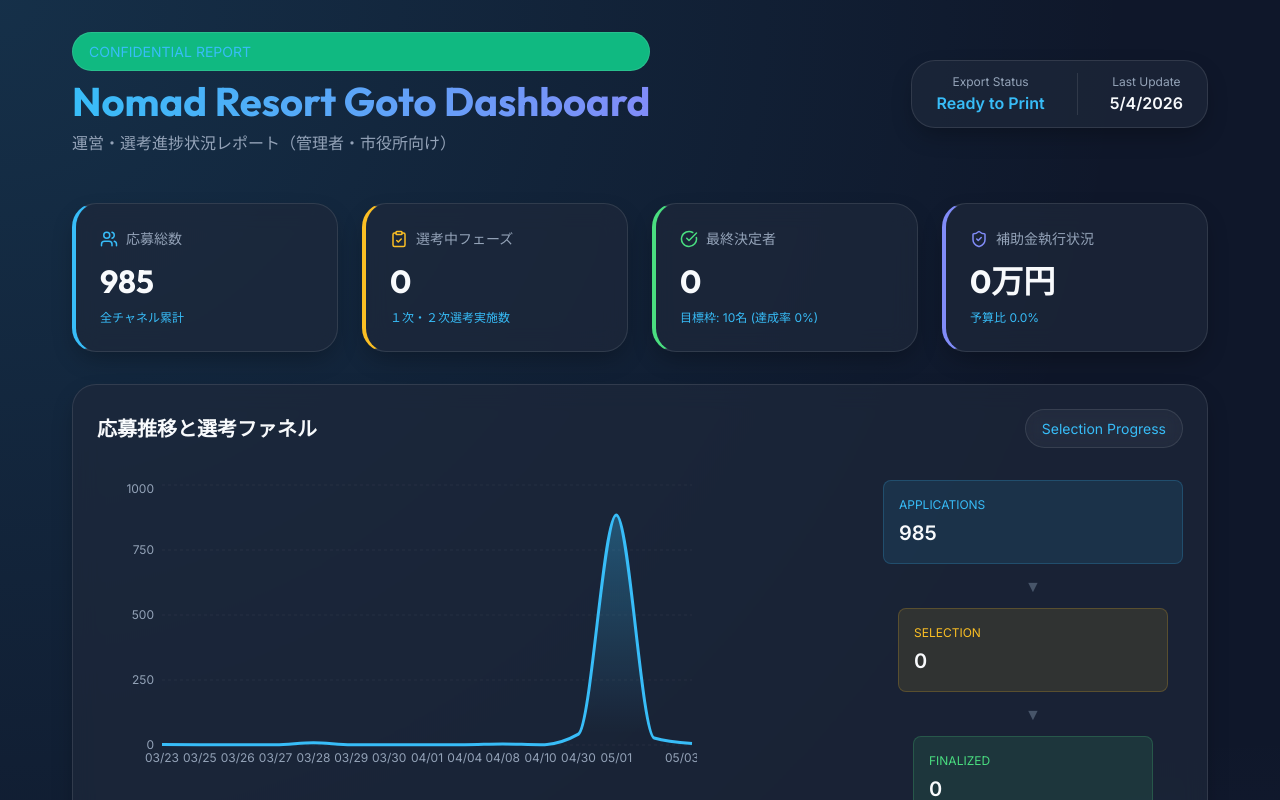
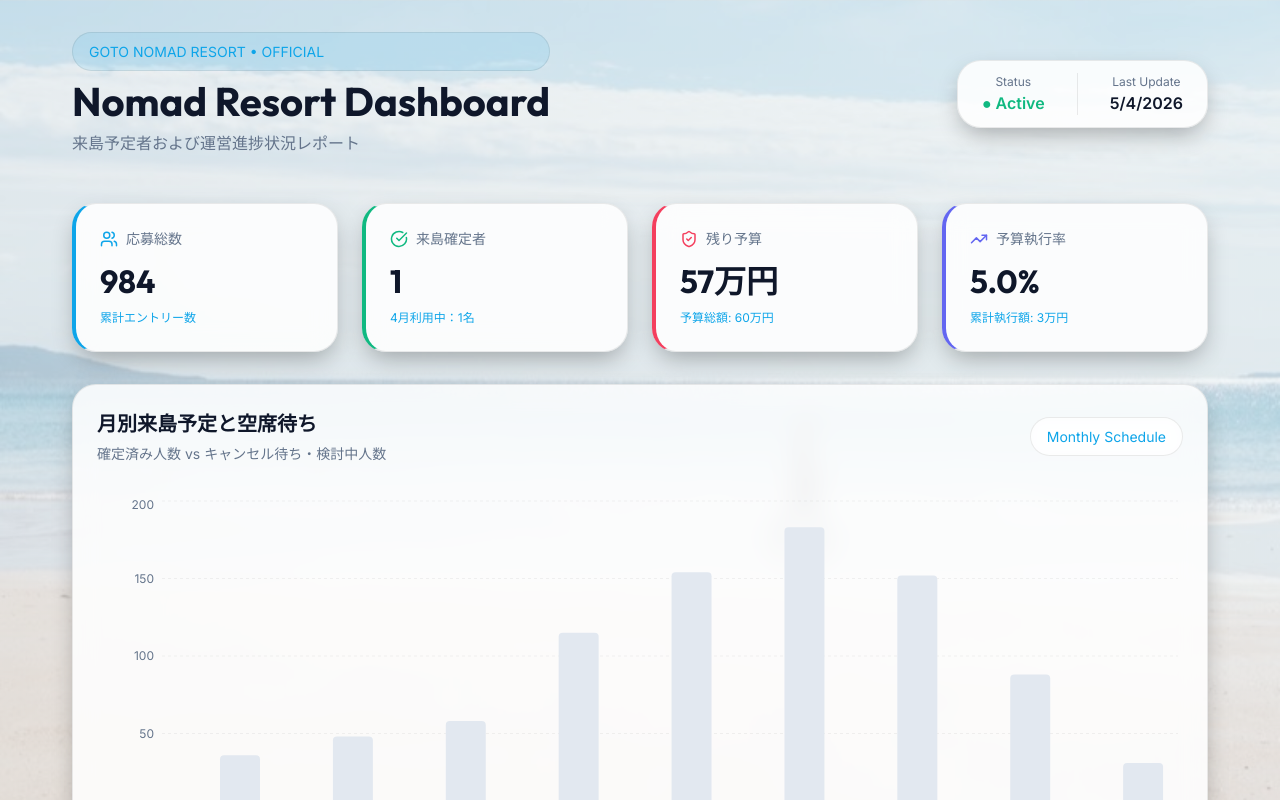
Before and after one commit to nomad-resort/digital-nomad-goto-longstaysupport, a React (Vite) app: page / in a window 1280 px wide. Shown: the top 800 px of the page. Built offline with nearby package versions, Linux system fonts and the light colour scheme.

Commit message:
style: switch to light mode with beach background, update budget and monthly schedule logic

```diff
--- a/src/App.jsx
+++ b/src/App.jsx
@@ -41,28 +41,23 @@ const StatCard = ({ icon: Icon, label, value, subValue, color }) => (
 );
 
 function App() {
-  const planColors = ['#38bdf8', '#818cf8', '#f472b6', '#fbbf24'];
+  const planColors = ['#0ea5e9', '#6366f1', '#f43f5e', '#f59e0b'];
 
-  // リアルな進捗データを取得（CSV集計結果）
-  const progressData = {
-    screening: (dashboardData.progress.phase1 || 0) + (dashboardData.progress.phase2 || 0),
-    finalized: dashboardData.progress.finalized || 0,
-    budgetTotal: 5000000,
-    budgetUsed: (dashboardData.progress.finalized || 0) * 100000 // 仮に1人10万円として計算
-  };
+  const budget = dashboardData.budget;
+  const progress = dashboardData.progress;
 
   return (
     <div className="dashboard-container">
       <header className="header animate-fade-in">
         <div>
-          <div className="badge" style={{ background: '#10b981' }}>CONFIDENTIAL REPORT</div>
-          <h1>Nomad Resort Goto Dashboard</h1>
-          <p style={{ color: 'var(--text-muted)' }}>運営・選考進捗状況レポート（管理者・市役所向け）</p>
+          <div className="badge" style={{ background: 'rgba(14, 165, 233, 0.1)', color: 'var(--primary)' }}>GOTO NOMAD RESORT • OFFICIAL</div>
+          <h1 style={{ color: 'var(--text-main)', background: 'none', WebkitTextFillColor: 'initial' }}>Nomad Resort Dashboard</h1>
+          <p style={{ color: 'var(--text-muted)' }}>来島予定者および運営進捗状況レポート</p>
         </div>
         <div className="card" style={{ padding: '0.75rem 1.5rem', display: 'flex', gap: '2rem' }}>
           <div style={{ textAlign: 'center' }}>
-            <div style={{ fontSize: '0.75rem', color: 'var(--text-muted)' }}>Export Status</div>
-            <div style={{ fontSize: '1rem', fontWeight: 600, color: '#38bdf8' }}>Ready to Print</div>
+            <div style={{ fontSize: '0.75rem', color: 'var(--text-muted)' }}>Status</div>
+            <div style={{ fontSize: '1rem', fontWeight: 600, color: '#10b981' }}>● Active</div>
           </div>
           <div style={{ borderLeft: '1px solid var(--border)' }}></div>
           <div style={{ textAlign: 'center' }}>
@@ -77,112 +72,73 @@ function App() {
           icon={Users}
           label="応募総数"
           value={dashboardData.total.toLocaleString()}
-          subValue="全チャネル累計"
-          color="#38bdf8"
-        />
-        <StatCard
-          icon={ClipboardCheck}
-          label="選考中フェーズ"
-          value={progressData.screening}
-          subValue="１次・２次選考実施数"
-          color="#fbbf24"
+          subValue="累計エントリー数"
+          color="#0ea5e9"
         />
         <StatCard
           icon={CheckCircle}
-          label="最終決定者"
-          value={progressData.finalized}
-          subValue={`目標枠: 10名 (達成率 ${(progressData.finalized/10*100).toFixed(0)}%)`}
-          color="#4ade80"
+          label="来島確定者"
+          value={progress.finalized}
+          subValue="4月利用中：1名"
+          color="#10b981"
         />
         <StatCard
           icon={ShieldCheck}
-          label="補助金執行状況"
-          value={`${(progressData.budgetUsed / 10000).toLocaleString()}万円`}
-          subValue={`予算比 ${(progressData.budgetUsed/progressData.budgetTotal*100).toFixed(1)}%`}
-          color="#818cf8"
+          label="残り予算"
+          value={`${(budget.remaining / 10000).toLocaleString()}万円`}
+          subValue={`予算総額: ${(budget.total / 10000).toLocaleString()}万円`}
+          color="#f43f5e"
+        />
+        <StatCard
+          icon={TrendingUp}
+          label="予算執行率"
+          value={`${((budget.used / budget.total) * 100).toFixed(1)}%`}
+          subValue={`累計執行額: ${(budget.used / 10000).toLocaleString()}万円`}
+          color="#6366f1"
         />
       </section>
 
       <section className="charts-grid" style={{ marginBottom: '2rem' }}>
-        <div className="card animate-fade-in" style={{ gridColumn: 'span 2', minHeight: '400px' }}>
+        <div className="card animate-fade-in" style={{ gridColumn: 'span 2', minHeight: '450px' }}>
           <div style={{ display: 'flex', justifyContent: 'space-between', alignItems: 'center', marginBottom: '2rem' }}>
-            <h3 className="chart-title" style={{ marginBottom: 0 }}>応募推移と選考ファネル</h3>
-            <div className="badge">Selection Progress</div>
+            <div>
+              <h3 className="chart-title" style={{ marginBottom: '0.25rem' }}>月別来島予定と空席待ち</h3>
+              <p style={{ fontSize: '0.875rem', color: 'var(--text-muted)' }}>確定済み人数 vs キャンセル待ち・検討中人数</p>
+            </div>
+            <div className="badge">Monthly Schedule</div>
           </div>
 
-          <div style={{ display: 'grid', gridTemplateColumns: '1fr 300px', gap: '3rem' }}>
-            {/* Trend Chart */}
-            <div style={{ width: '100%', height: 300 }}>
-              <AreaChart width={600} height={300} data={dashboardData.dailyData}>
-                <defs>
-                  <linearGradient id="colorCount" x1="0" y1="0" x2="0" y2="1">
-                    <stop offset="5%" stopColor="#38bdf8" stopOpacity={0.3}/>
-                    <stop offset="95%" stopColor="#38bdf8" stopOpacity={0}/>
-                  </linearGradient>
-                </defs>
-                <CartesianGrid strokeDasharray="3 3" stroke="rgba(255,255,255,0.05)" vertical={false} />
-                <XAxis dataKey="date" stroke="#94a3b8" fontSize={12} tickLine={false} axisLine={false} />
-                <YAxis stroke="#94a3b8" fontSize={12} tickLine={false} axisLine={false} />
+          <div style={{ width: '100%', height: 350 }}>
+            <ResponsiveContainer>
+              <BarChart data={progress.monthly}>
+                <CartesianGrid strokeDasharray="3 3" stroke="rgba(0,0,0,0.05)" vertical={false} />
+                <XAxis dataKey="month" stroke="#64748b" fontSize={12} tickLine={false} axisLine={false} />
+                <YAxis stroke="#64748b" fontSize={12} tickLine={false} axisLine={false} />
                 <Tooltip
-                  contentStyle={{ backgroundColor: '#1e293b', border: '1px solid rgba(255,255,255,0.1)', borderRadius: '8px' }}
-                  itemStyle={{ color: '#f8fafc' }}
+                  cursor={{ fill: 'rgba(0,0,0,0.02)' }}
+                  contentStyle={{ backgroundColor: '#fff', border: '1px solid rgba(0,0,0,0.1)', borderRadius: '12px', boxShadow: '0 10px 15px -3px rgba(0,0,0,0.1)' }}
                 />
-                <Area type="monotone" dataKey="count" stroke="#38bdf8" strokeWidth={3} fillOpacity={1} fill="url(#colorCount)" />
-              </AreaChart>
-            </div>
-
-            {/* Selection Funnel Visualization */}
-            <div className="funnel-viz" style={{ display: 'flex', flexDirection: 'column', gap: '10px' }}>
-              <div style={{ padding: '15px', background: 'rgba(56, 189, 248, 0.1)', borderRadius: '8px', border: '1px solid rgba(56, 189, 248, 0.2)' }}>
-                <div style={{ fontSize: '0.75rem', color: '#38bdf8', marginBottom: '4px' }}>APPLICATIONS</div>
-                <div style={{ fontSize: '1.25rem', fontWeight: 600 }}>{dashboardData.total}</div>
-              </div>
-              <div style={{ textAlign: 'center', color: '#475569' }}>▼</div>
-              <div style={{ padding: '15px', background: 'rgba(251, 191, 36, 0.1)', borderRadius: '8px', border: '1px solid rgba(251, 191, 36, 0.2)', width: '90%', margin: '0 auto' }}>
-                <div style={{ fontSize: '0.75rem', color: '#fbbf24', marginBottom: '4px' }}>SELECTION</div>
-                <div style={{ fontSize: '1.25rem', fontWeight: 600 }}>{progressData.screening}</div>
-              </div>
-              <div style={{ textAlign: 'center', color: '#475569' }}>▼</div>
-              <div style={{ padding: '15px', background: 'rgba(74, 222, 128, 0.1)', borderRadius: '8px', border: '1px solid rgba(74, 222, 128, 0.2)', width: '80%', margin: '0 auto' }}>
-                <div style={{ fontSize: '0.75rem', color: '#4ade80', marginBottom: '4px' }}>FINALIZED</div>
-                <div style={{ fontSize: '1.25rem', fontWeight: 600 }}>{progressData.finalized}</div>
-              </div>
-            </div>
+                <Bar dataKey="finalized" name="来島確定" fill="#10b981" radius={[4, 4, 0, 0]} barSize={40} />
+                <Bar dataKey="waitlist" name="空席待ち" fill="#e2e8f0" radius={[4, 4, 0, 0]} barSize={40} />
+              </BarChart>
+            </ResponsiveContainer>
           </div>
         </div>
       </section>
 
       <section className="charts-grid">
         <div className="card animate-fade-in">
-          <h3 className="chart-title">希望滞在時期（月別・重複込）</h3>
-          <div style={{ width: '100%', height: 300 }}>
-            <ResponsiveContainer>
-              <BarChart data={dashboardData.periodData}>
-                <CartesianGrid strokeDasharray="3 3" stroke="rgba(255,255,255,0.05)" vertical={false} />
-                <XAxis dataKey="name" stroke="#94a3b8" fontSize={12} tickLine={false} axisLine={false} />
-                <YAxis stroke="#94a3b8" fontSize={12} tickLine={false} axisLine={false} />
-                <Tooltip
-                  cursor={{ fill: 'rgba(255,255,255,0.05)' }}
-                  contentStyle={{ backgroundColor: '#1e293b', border: '1px solid rgba(255,255,255,0.1)', borderRadius: '8px' }}
-                />
-                <Bar dataKey="value" fill="#818cf8" radius={[4, 4, 0, 0]} />
-              </BarChart>
-            </ResponsiveContainer>
-          </div>
-        </div>
-
-        <div className="card animate-fade-in">
           <h3 className="chart-title">国籍・居住地域別（Top 10）</h3>
           <div style={{ width: '100%', height: 300 }}>
             <ResponsiveContainer>
               <BarChart data={dashboardData.countryData} layout="vertical">
-                <CartesianGrid strokeDasharray="3 3" stroke="rgba(255,255,255,0.05)" horizontal={false} />
-                <XAxis type="number" stroke="#94a3b8" fontSize={12} tickLine={false} axisLine={false} />
-                <YAxis dataKey="name" type="category" stroke="#94a3b8" fontSize={12} tickLine={false} axisLine={false} width={100} />
+                <CartesianGrid strokeDasharray="3 3" stroke="rgba(0,0,0,0.05)" horizontal={false} />
+                <XAxis type="number" stroke="#64748b" fontSize={12} tickLine={false} axisLine={false} />
+                <YAxis dataKey="name" type="category" stroke="#64748b" fontSize={12} tickLine={false} axisLine={false} width={100} />
                 <Tooltip
-                  contentStyle={{ backgroundColor: '#1e293b', border: '1px solid rgba(255,255,255,0.1)', borderRadius: '8px' }}
+                  contentStyle={{ backgroundColor: '#fff', border: '1px solid rgba(0,0,0,0.1)', borderRadius: '12px' }}
                 />
-                <Bar dataKey="value" fill="#10b981" radius={[0, 4, 4, 0]} />
+                <Bar dataKey="value" fill="#0ea5e9" radius={[0, 4, 4, 0]} />
               </BarChart>
             </ResponsiveContainer>
           </div>
@@ -208,7 +164,7 @@ function App() {
                   ))}
                 </Pie>
                 <Tooltip
-                  contentStyle={{ backgroundColor: '#1e293b', border: '1px solid rgba(255,255,255,0.1)', borderRadius: '8px' }}
+                  contentStyle={{ backgroundColor: '#fff', border: '1px solid rgba(0,0,0,0.1)', borderRadius: '12px' }}
                 />
               </PieChart>
             </ResponsiveContainer>
@@ -217,7 +173,7 @@ function App() {
       </section>
 
       <footer style={{ marginTop: '4rem', textAlign: 'center', color: 'var(--text-muted)', fontSize: '0.875rem', paddingBottom: '2rem' }}>
-        © 2024 Goto City & Nomad Resort Partnership | Confidential Progress Report
+        © 2024 Goto City & Nomad Resort Partnership | Operational Report Dashboard
       </footer>
     </div>
   );
--- a/src/data.json
+++ b/src/data.json
@@ -1,15 +1,61 @@
 {
-  "total": 985,
+  "total": 984,
+  "budget": {
+    "total": 600000,
+    "used": 30000,
+    "remaining": 570000
+  },
   "progress": {
-    "phase1": 0,
-    "phase2": 0,
-    "finalized": 0
+    "finalized": 1,
+    "monthly": [
+      {
+        "month": "4\u6708",
+        "finalized": 1,
+        "waitlist": 36
+      },
+      {
+        "month": "5\u6708",
+        "finalized": 0,
+        "waitlist": 48
+      },
+      {
+        "month": "6\u6708",
+        "finalized": 0,
+        "waitlist": 58
+      },
+      {
+        "month": "7\u6708",
+        "finalized": 0,
+        "waitlist": 115
+      },
+      {
+        "month": "8\u6708",
+        "finalized": 0,
+        "waitlist": 154
+      },
+      {
+        "month": "9\u6708",
+        "finalized": 0,
+        "waitlist": 183
+      },
+      {
+        "month": "10\u6708",
+        "finalized": 0,
+        "waitlist": 152
+      },
+      {
+        "month": "11\u6708",
+        "finalized": 0,
+        "waitlist": 88
+      },
+      {
+        "month": "12\u6708",
+        "finalized": 0,
+        "waitlist": 31
+      }
+    ]
   },
   "planData": [
-    {
-      "name": "Unknown",
-      "value": 1
-    },
     {
       "name": "When would you like to stay in Goto?",
       "value": 1
@@ -27,118 +73,7 @@
       "value": 26
     }
   ],
-  "periodData": [
-    {
-      "name": "1\u6708",
-      "value": 22
-    },
-    {
-      "name": "2\u6708",
-      "value": 25
-    },
-    {
-      "name": "3\u6708",
-      "value": 34
-    },
-    {
-      "name": "4\u6708",
-      "value": 36
-    },
-    {
-      "name": "5\u6708",
-      "value": 48
-    },
-    {
-      "name": "6\u6708",
-      "value": 58
-    },
-    {
-      "name": "7\u6708",
-      "value": 115
-    },
-    {
-      "name": "8\u6708",
-      "value": 154
-    },
-    {
-      "name": "9\u6708",
-      "value": 183
-    },
-    {
-      "name": "10\u6708",
-      "value": 152
-    },
-    {
-      "name": "11\u6708",
-      "value": 88
-    },
-    {
-      "name": "12\u6708",
-      "value": 31
-    }
-  ],
-  "dailyData": [
-    {
-      "date": "03/23",
-      "count": 2
-    },
-    {
-      "date": "03/25",
-      "count": 1
-    },
-    {
-      "date": "03/26",
-      "count": 1
-    },
-    {
-      "date": "03/27",
-      "count": 1
-    },
-    {
-      "date": "03/28",
-      "count": 9
-    },
-    {
-      "date": "03/29",
-      "count": 1
-    },
-    {
-      "date": "03/30",
-      "count": 1
-    },
-    {
-      "date": "04/01",
-      "count": 1
-    },
-    {
-      "date": "04/04",
-      "count": 1
-    },
-    {
-      "date": "04/08",
-      "count": 4
-    },
-    {
-      "date": "04/10",
-      "count": 1
-    },
-    {
-      "date": "04/30",
-      "count": 42
-    },
-    {
-      "date": "05/01",
-      "count": 885
-    },
-    {
-      "date": "05/02",
-      "count": 27
-    },
-    {
-      "date": "05/03",
-      "count": 6
-    }
-  ],
+  "dailyData": [],
   "countryData": [
     {
       "name": "Israel",
@@ -146,7 +81,7 @@
     },
     {
       "name": "Other",
-      "value": 79
+      "value": 78
     },
     {
       "name": "USA/Canada",
--- a/src/index.css
+++ b/src/index.css
@@ -1,13 +1,13 @@
 :root {
-  --bg-color: #0f172a;
-  --card-bg: rgba(30, 41, 59, 0.7);
-  --primary: #38bdf8;
-  --secondary: #818cf8;
-  --accent: #f472b6;
-  --text-main: #f8fafc;
-  --text-muted: #94a3b8;
-  --border: rgba(255, 255, 255, 0.1);
-  --glass-bg: rgba(255, 255, 255, 0.03);
+  --bg-color: #f8fafc;
+  --card-bg: rgba(255, 255, 255, 0.85);
+  --primary: #0ea5e9;
+  --secondary: #6366f1;
+  --accent: #f43f5e;
+  --text-main: #0f172a;
+  --text-muted: #64748b;
+  --border: rgba(0, 0, 0, 0.08);
+  --glass-bg: rgba(255, 255, 255, 0.5);
 }
 
 * {
@@ -22,10 +22,11 @@ body {
   color: var(--text-main);
   line-height: 1.5;
   overflow-x: hidden;
-  background-image:
-    radial-gradient(circle at 0% 0%, rgba(56, 189, 248, 0.15) 0%, transparent 50%),
-    radial-gradient(circle at 100% 100%, rgba(129, 140, 248, 0.15) 0%, transparent 50%);
   min-height: 100vh;
+  background-image: linear-gradient(rgba(248, 250, 252, 0.6), rgba(248, 250, 252, 0.6)), url('/bg-beach.jpg');
+  background-size: cover;
+  background-position: center;
+  background-attachment: fixed;
 }
 
 h1, h2, h3 {
```
Also changed, not shown: public/bg-beach.jpg (added).
